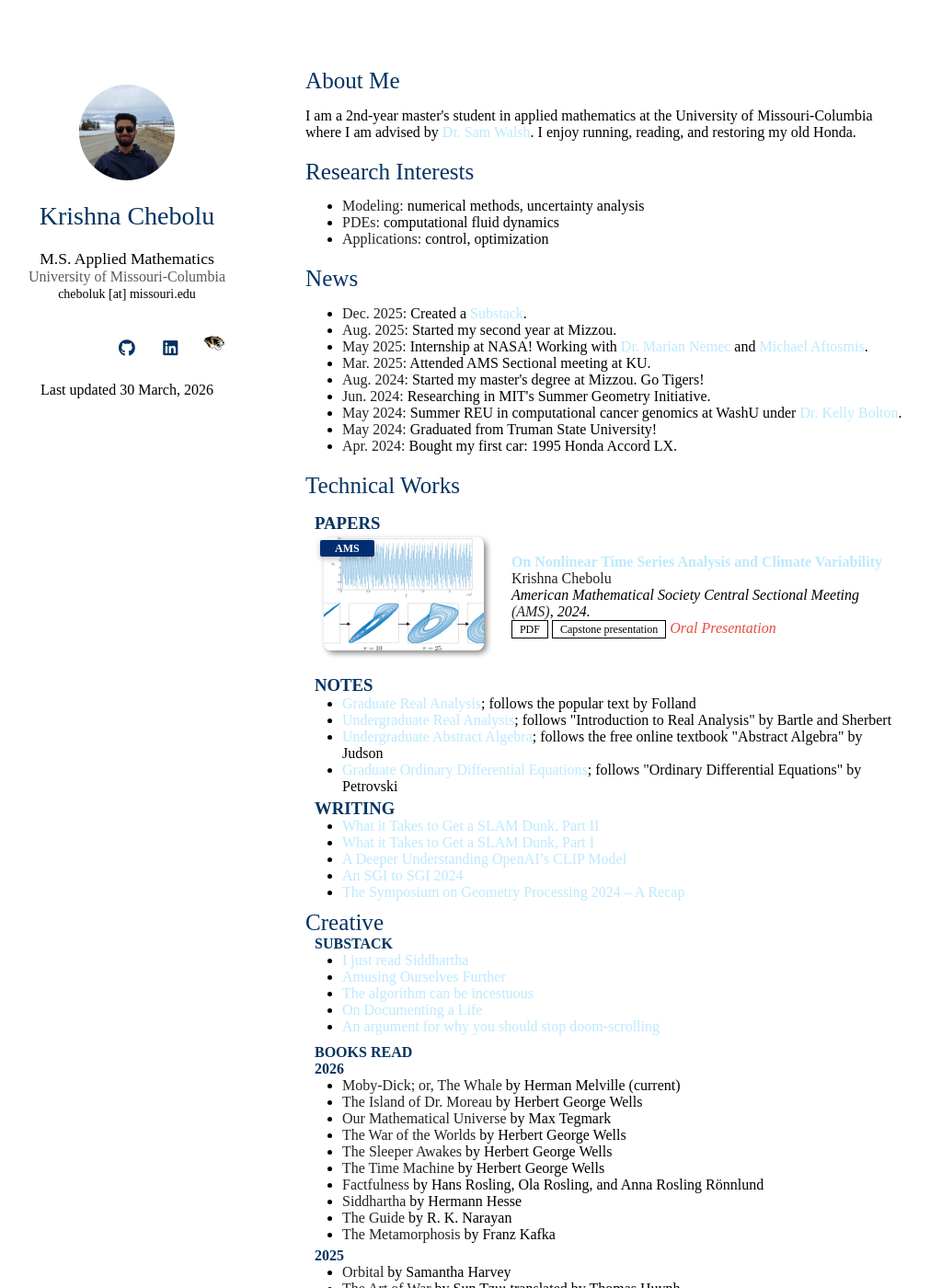
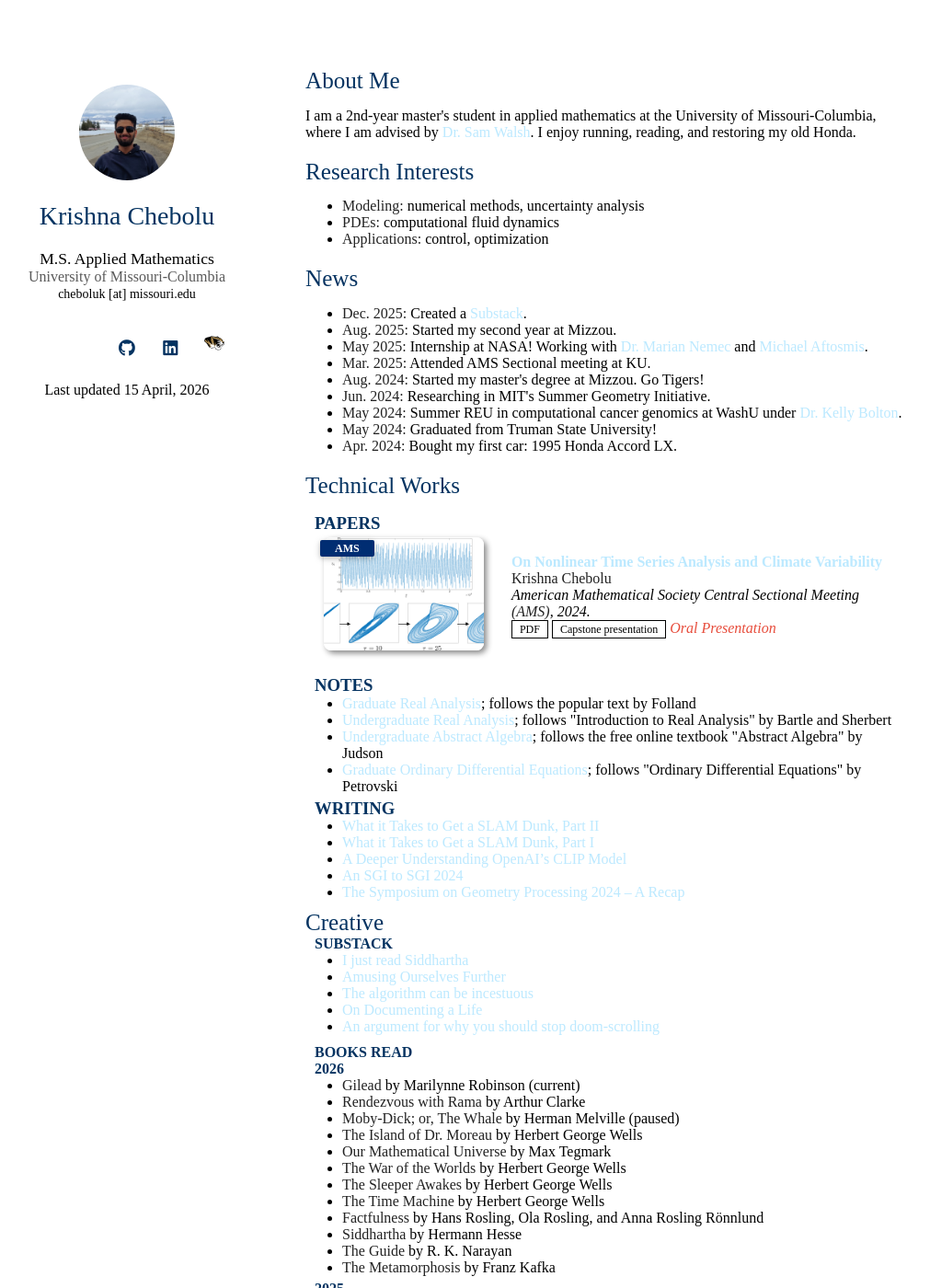
Before and after one commit to krishnachebolu/krishnachebolu.github.io, a Jekyll site: the page index.html, which Jekyll copies as it is, in a window 1280 px wide and 1400 px high. Shown: the whole window at 92% size, without its empty margins (138-1149 px from the left). Built offline with Jekyll 4.4.1, drawn with Linux system fonts in a browser that asks for light colours; nearby versions of some CDN libraries; a style sheet for code colours, icons or effects is not loaded.

Commit message:
Update books list and CV link in index.html

```diff
--- a/index.html
+++ b/index.html
@@ -59,7 +59,7 @@
 
 
 
-        <a style="margin: 0 5px 0 0" href="assets/files/Chebolu-CV-31Mar2026.pdf">
+        <a style="margin: 0 5px 0 0" href="assets/files/Chebolu-CV-15Apr2026.pdf">
           <i class="ai ai-cv" style="font-size:1.3rem;"></i>
         </a>
 
@@ -82,13 +82,13 @@
 
         </div>
         <br>
-Last updated 30 March, 2026
+Last updated 15 April, 2026
       </header>
       <section>
 
       <h2 id="about-me">About Me</h2>
 
-<p>I am a 2nd-year master's student in applied mathematics at the University of Missouri-Columbia where I am advised by <a href="https://samuelwalsh.github.io/">Dr. Sam Walsh</a>.
+<p>I am a 2nd-year master's student in applied mathematics at the University of Missouri-Columbia, where I am advised by <a href="https://samuelwalsh.github.io/">Dr. Sam Walsh</a>.
 
   I enjoy running, reading, and restoring my old Honda.
 </p>
@@ -188,7 +188,9 @@ Last updated 30 March, 2026
         <h4 style="margin:0 10px 0;">BOOKS READ</h4>
            <h4 style="margin:0 10px 0;">2026</h4>
 <ul style="margin:0 0 5px;">
-  <li><strong>Moby-Dick; or, The Whale</strong> by Herman Melville (current)</li>
+  <li><strong>Gilead</strong> by Marilynne Robinson (current)</li>
+  <li><strong>Rendezvous with Rama</strong> by Arthur Clarke</li>
+  <li><strong>Moby-Dick; or, The Whale</strong> by Herman Melville (paused)</li>
   <li><strong>The Island of Dr. Moreau</strong> by Herbert George Wells</li>
   <li><strong>Our Mathematical Universe</strong> by Max Tegmark</li>
   <li><strong>The War of the Worlds</strong> by Herbert George Wells</li>
```
Also changed, not shown: other parts of index.html (+1 -1 lines).
